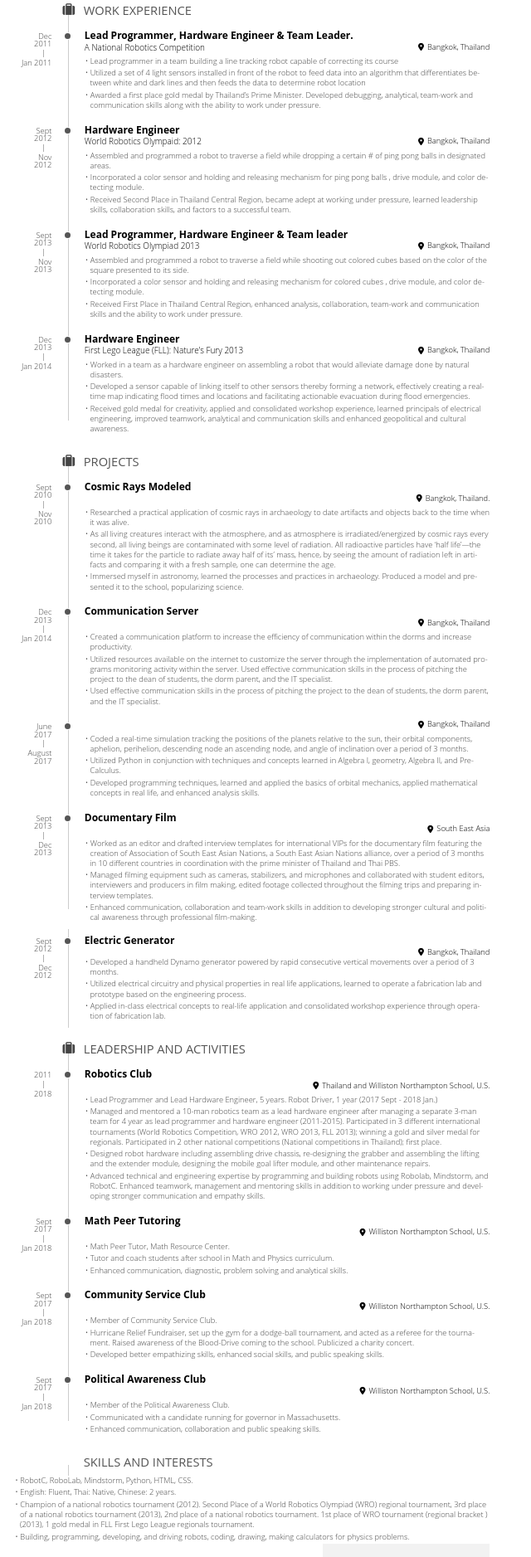
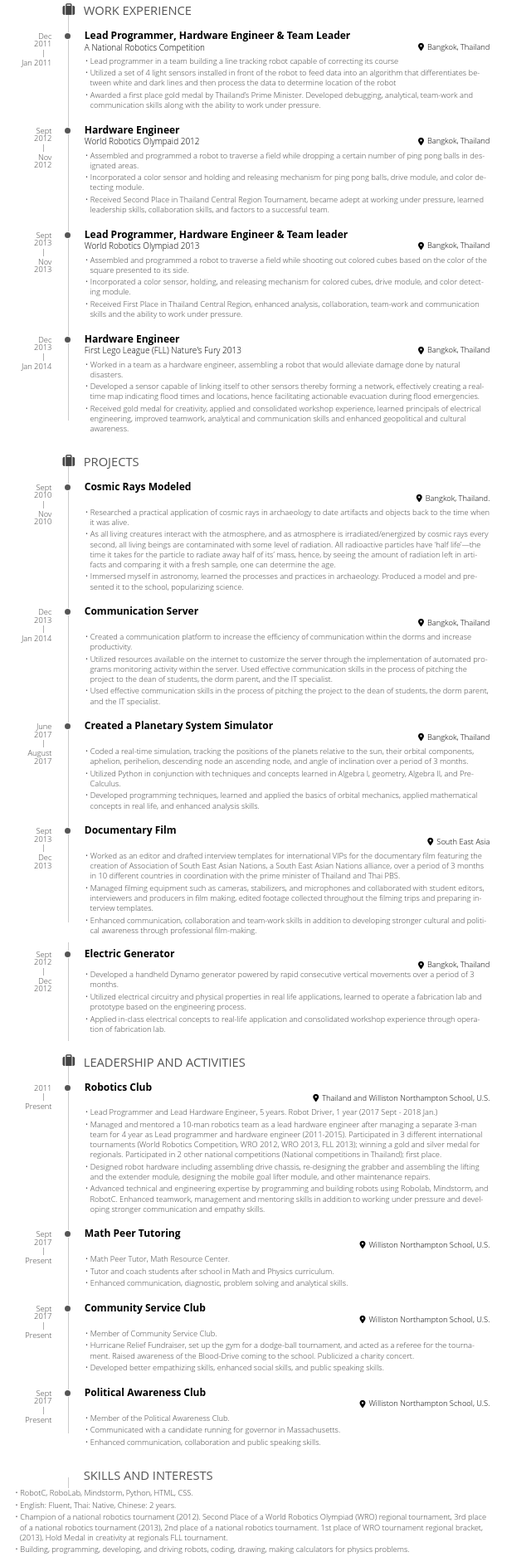
Before and after one commit to Maccu1/Resume, a plain HTML site: page index.html in a window 1280 px wide. Shown: the part 234-2111 px from the top of the page at 83% size, without its empty margins (0-640 px from the left). Drawn offline with Linux system fonts and the light colour scheme.

Commit message:
code
yeah code

```diff
--- a/index.html
+++ b/index.html
@@ -30,7 +30,7 @@
             </header>
             <div>
               <ul>
-                <li>Relevant Coursework (Robotics): Engineering and Robotics II ( second year robotics ), Object-Oriented Programming and Advanced Java Programming.</li>
+                <li>Relevant Coursework (Robotics): Engineering and Robotics II (second year robotics), Object-Oriented Programming and Advanced Java Programming.</li>
                 <li>Relevant Coursework (Physics): Honors Physics.
                 <li>Relevant Coursework (Mathematics): Honors Algebra II, Honors Precalculus.</li>
               </ul>
@@ -50,14 +50,14 @@
           </div>
           <div class="details">
             <header>
-              <h3>Lead Programmer, Hardware Engineer & Team Leader.</h3>
+              <h3>Lead Programmer, Hardware Engineer & Team Leader</h3>
               <span class="place">A National Robotics Competition</span>
               <span class="location">Bangkok, Thailand</span>
             </header>
             <div>
               <ul>
                 <li>Lead programmer in a team building a line tracking robot capable of correcting its course</li>
-                <li>Utilized a set of 4 light sensors installed in front of the robot to feed data into an algorithm that differentiates between white and dark lines and then feeds the data to determine robot location</li>
+                <li>Utilized a set of 4 light sensors installed in front of the robot to feed data into an algorithm that differentiates between white and dark lines and then process the data to determine location of the robot</li>
                 <li>Awarded a first place gold medal by Thailand’s Prime Minister. Developed debugging, analytical, team-work and communication skills along with the ability to work under pressure. </li>
               </ul>
             </div>
@@ -72,14 +72,14 @@
           <div class="details">
             <header>
               <h3>Hardware Engineer</h3>
-              <span class="place">World Robotics Olympaid: 2012</span>
+              <span class="place">World Robotics Olympaid 2012</span>
               <span class="location">Bangkok, Thailand</span>
             </header>
             <div>
               <ul>
-                <li>Assembled and programmed a robot to traverse a field while dropping a certain # of ping pong balls in designated areas. </li>
-                <li>Incorporated a color sensor and holding and releasing mechanism for ping pong balls , drive module, and color detecting module.</li>
-                <li>Received Second Place in Thailand Central Region, became adept at working under pressure, learned leadership skills, collaboration skills, and factors to a successful team.
+                <li>Assembled and programmed a robot to traverse a field while dropping a certain number of ping pong balls in designated areas. </li>
+                <li>Incorporated a color sensor and holding and releasing mechanism for ping pong balls, drive module, and color detecting module.</li>
+                <li>Received Second Place in Thailand Central Region Tournament, became adept at working under pressure, learned leadership skills, collaboration skills, and factors to a successful team.
 </li>
               </ul>
             </div>
@@ -100,7 +100,7 @@
             <div>
               <ul>
                 <li>Assembled and programmed a robot to traverse a field while shooting out colored cubes based on the color of the square presented to its side.</li>
-                <li>Incorporated a color sensor and holding and releasing mechanism for colored cubes , drive module, and color detecting module.</li>
+                <li>Incorporated a color sensor, holding, and releasing mechanism for colored cubes, drive module, and color detecting module.</li>
                 <li>Received First Place in Thailand Central Region, enhanced analysis, collaboration, team-work and communication skills and the ability to work under pressure.</li>
               </ul>
             </div>
@@ -115,13 +115,13 @@
           <div class="details">
             <header>
               <h3>Hardware Engineer</h3>
-              <span class="place">First Lego League (FLL): Nature's Fury 2013</span>
+              <span class="place">First Lego League (FLL) Nature's Fury 2013</span>
               <span class="location">Bangkok, Thailand
             </header>
             <div>
               <ul>
-                <li>Worked in a team as a hardware engineer on assembling a robot that would alleviate damage done by natural disasters.</li>
-                <li>Developed a sensor capable of linking itself to other sensors thereby forming a network, effectively creating a real-time map indicating flood times and locations and facilitating actionable evacuation during flood emergencies.</li>
+                <li>Worked in a team as a hardware engineer, assembling a robot that would alleviate damage done by natural disasters.</li>
+                <li>Developed a sensor capable of linking itself to other sensors thereby forming a network, effectively creating a real-time map indicating flood times and locations, hence facilitating actionable evacuation during flood emergencies.</li>
                 <li>Received gold medal for creativity, applied and consolidated workshop experience, learned principals of electrical engineering, improved teamwork, analytical and communication skills and enhanced geopolitical and cultural awareness.</li>
               </ul>
             </div>
@@ -180,11 +180,12 @@
           </div>
           <div class="details">
             <header>
+               <h3>Created a Planetary System Simulator</h3>
               <span class="location">Bangkok, Thailand</span>
             </header>
             <div>
               <ul>
-                <li>Coded a real-time simulation tracking the positions of the planets relative to the sun, their orbital components, aphelion, perihelion, descending node an ascending node, and angle of inclination over a period of 3 months. </li>
+                <li>Coded a real-time simulation, tracking the positions of the planets relative to the sun, their orbital components, aphelion, perihelion, descending node an ascending node, and angle of inclination over a period of 3 months. </li>
                 <li>Utilized Python in conjunction with techniques and concepts learned in Algebra I, geometry, Algebra II, and Pre-Calculus.</li>
                 <li>Developed programming techniques, learned and applied the basics of orbital mechanics, applied mathematical concepts in real life, and enhanced analysis skills. </li>
               </ul>
@@ -238,7 +239,7 @@
         </h2>
         <section class="blocks">
           <div class="date">
-            <span>2011</span><span> 2018</span>
+            <span>2011</span><span> Present</span>
           </div>
           <div id="decContainer" class="decorator">
           </div>
@@ -250,7 +251,7 @@
             <div>
               <ul>
                 <li>Lead Programmer and Lead Hardware Engineer, 5 years. Robot Driver, 1 year (2017 Sept - 2018 Jan.)</li>
-                <li>Managed and mentored a 10-man robotics team as a lead hardware engineer after managing a separate 3-man team for 4 year as lead programmer and hardware engineer (2011-2015). Participated in 3 different international tournaments (World Robotics Competition, WRO 2012, WRO 2013, FLL 2013); winning a gold and silver medal for regionals. Participated in 2 other national competitions (National competitions in Thailand); first place. </li>
+                <li>Managed and mentored a 10-man robotics team as a lead hardware engineer after managing a separate 3-man team for 4 year as Lead programmer and hardware engineer (2011-2015). Participated in 3 different international tournaments (World Robotics Competition, WRO 2012, WRO 2013, FLL 2013); winning a gold and silver medal for regionals. Participated in 2 other national competitions (National competitions in Thailand); first place. </li>
                 <li>Designed robot hardware including assembling drive chassis, re-designing the grabber and assembling the lifting and the extender module, designing the mobile goal lifter module, and other maintenance repairs.</li>
                 <li>Advanced technical and engineering expertise by programming and building robots using Robolab, Mindstorm, and RobotC. Enhanced teamwork, management and mentoring skills in addition to working under pressure and developing stronger communication and empathy skills.</li>
               </ul>
@@ -259,7 +260,7 @@
         </section>
         <section class="blocks">
           <div class="date">
-            <span>Sept 2017</span><span> Jan 2018</span>
+            <span>Sept 2017</span><span> Present</span>
           </div>
           <div id="decContainer" class="decorator">
           </div>
@@ -279,7 +280,7 @@
         </section>
         <section class="blocks">
           <div class="date">
-            <span>Sept 2017</span><span> Jan 2018</span>
+            <span>Sept 2017</span><span> Present</span>
           </div>
           <div id="decContainer" class="decorator">
           </div>
@@ -299,7 +300,7 @@
         </section>
         <section class="blocks">
           <div class="date">
-            <span>Sept 2017</span><span> Jan 2018</span>
+            <span>Sept 2017</span><span> Present</span>
           </div>
           <div id="decContainer" class="decorator">
           </div>
@@ -323,7 +324,7 @@
         <h2>Skills and Interests</h2>
         <li>RobotC, RoboLab, Mindstorm, Python, HTML, CSS.</li>
         <li>English: Fluent, Thai: Native, Chinese: 2 years.</li>
-        <li>Champion of a national robotics tournament (2012). Second Place of a World Robotics Olympiad (WRO) regional tournament, 3rd place of a national robotics tournament (2013), 2nd place of a national robotics tournament. 1st place of WRO tournament (regional bracket )(2013), 1 gold medal in FLL First Lego League regionals tournament.</li>
+        <li>Champion of a national robotics tournament (2012). Second Place of a World Robotics Olympiad (WRO) regional tournament, 3rd place of a national robotics tournament (2013), 2nd place of a national robotics tournament. 1st place of WRO tournament regional bracket,(2013), Hold Medal in creativity at regionals FLL tournament.</li>
         <li>Building, programming, developing, and driving robots, coding, drawing, making calculators for physics problems.</li>
       </section>
     <aside id="sidebar" style="list-style-type:disc">
```
